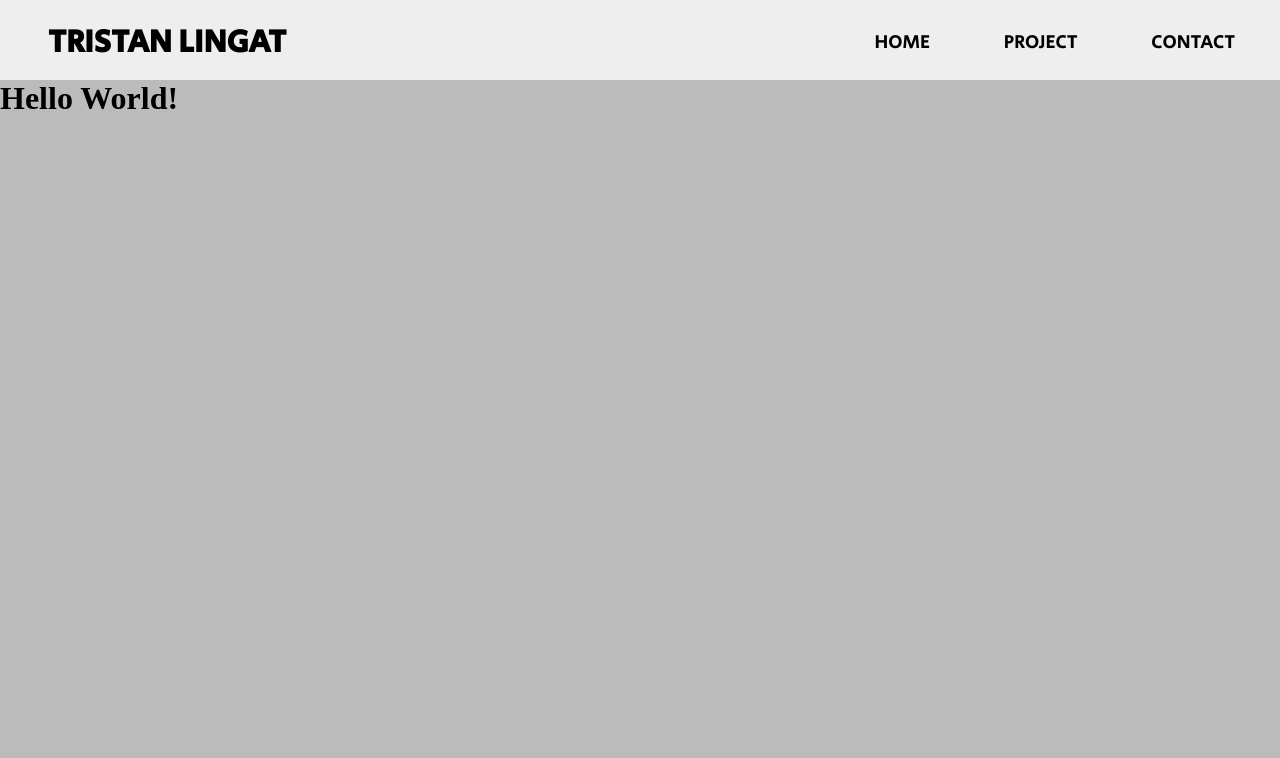
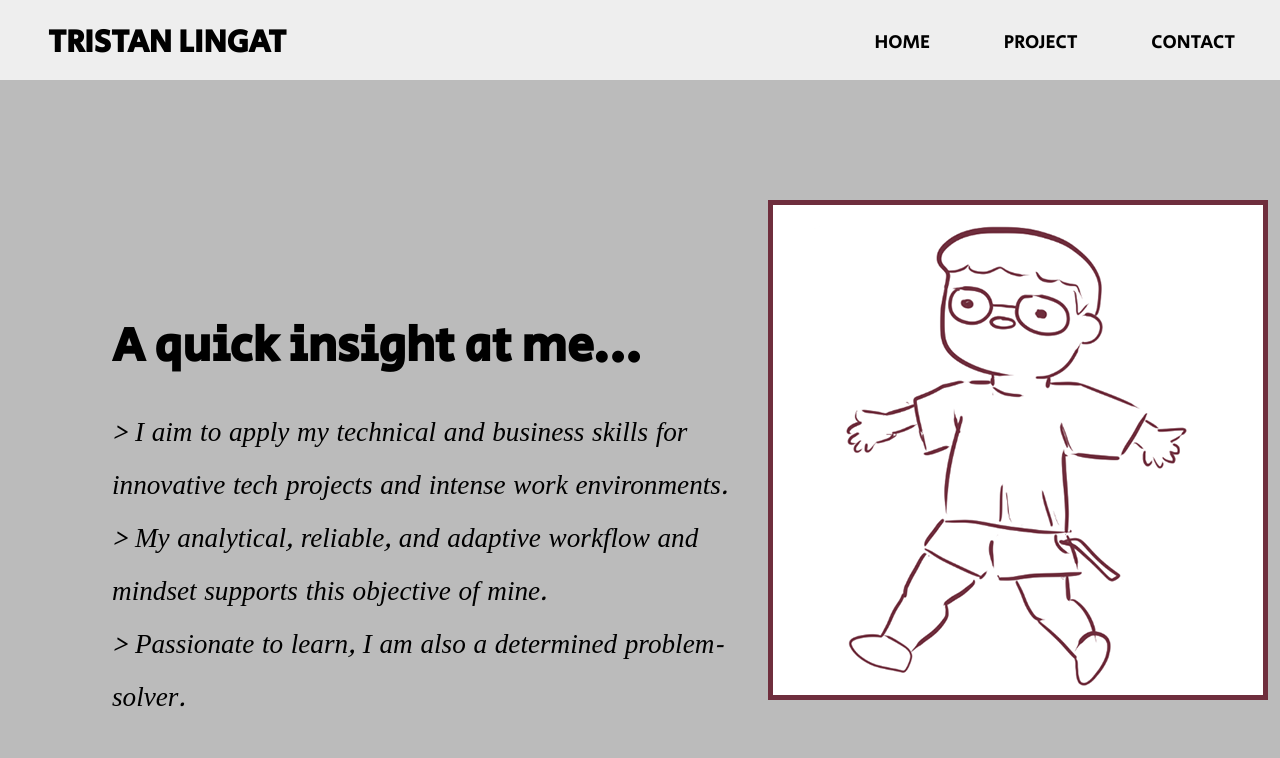
Before and after one commit to Baplaa/baplaa.github.io, a website: page templates/index.html in a window 1280 px wide. Drawn offline with Linux system fonts and the light colour scheme.

```diff
--- a/templates/index.html
+++ b/templates/index.html
@@ -6,7 +6,7 @@
     <meta name="viewport" content="width=device-width, initial-scale=1.0">
     <link rel="preconnect" href="https://fonts.googleapis.com">
     <link rel="preconnect" href="https://fonts.gstatic.com" crossorigin>
-    <link href="https://fonts.googleapis.com/css2?family=Secular+One&display=swap" rel="stylesheet">
+    <link href="https://fonts.googleapis.com/css2?family=Noto+Serif+Telugu&family=Secular+One&display=swap" rel="stylesheet">
     <link href="css/style.css" type="text/css" rel="stylesheet"/>
     <script defer src="src/nav.js"></script>
     <title>Homepage</title>
@@ -15,6 +15,12 @@
     <div id="navbar"></div>
 </header>
 <body>
-    <h1>Hello World!</h1>
+    <div class="index_container">
+        <div class="greetings_container">
+            <h1>A quick insight at me...</h1>
+            <p><i>> I aim to apply my technical and business skills for innovative tech projects and intense work environments. <br>> My analytical, reliable, and adaptive workflow and mindset supports this objective of mine. <br>> Passionate to learn, I am also a determined problem-solver.</i><p>
+        </div>
+        <img src="img/avatar.png" class="selfie">
+    </div>
 </body>
 </html>
```
Also changed, not shown: templates/contact.html (+1 -1 lines), templates/project.html (+1 -1 lines).
